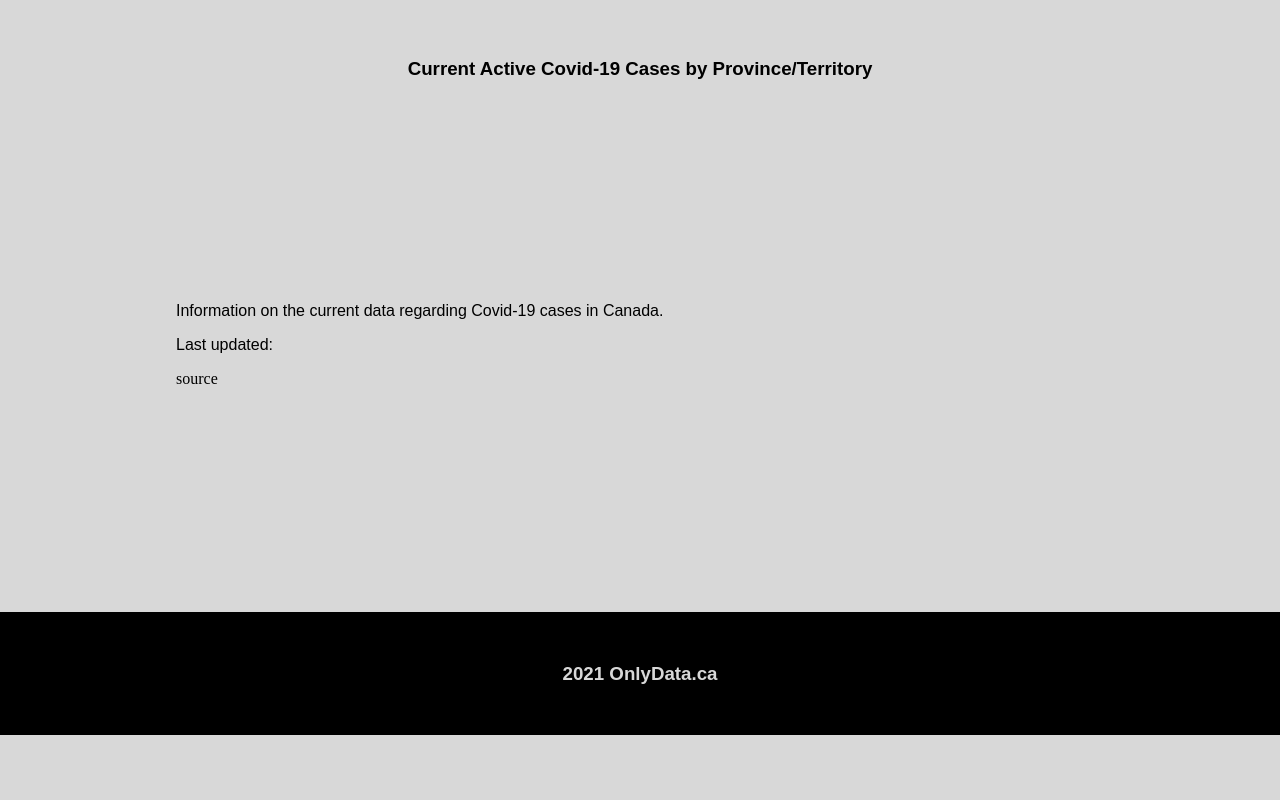
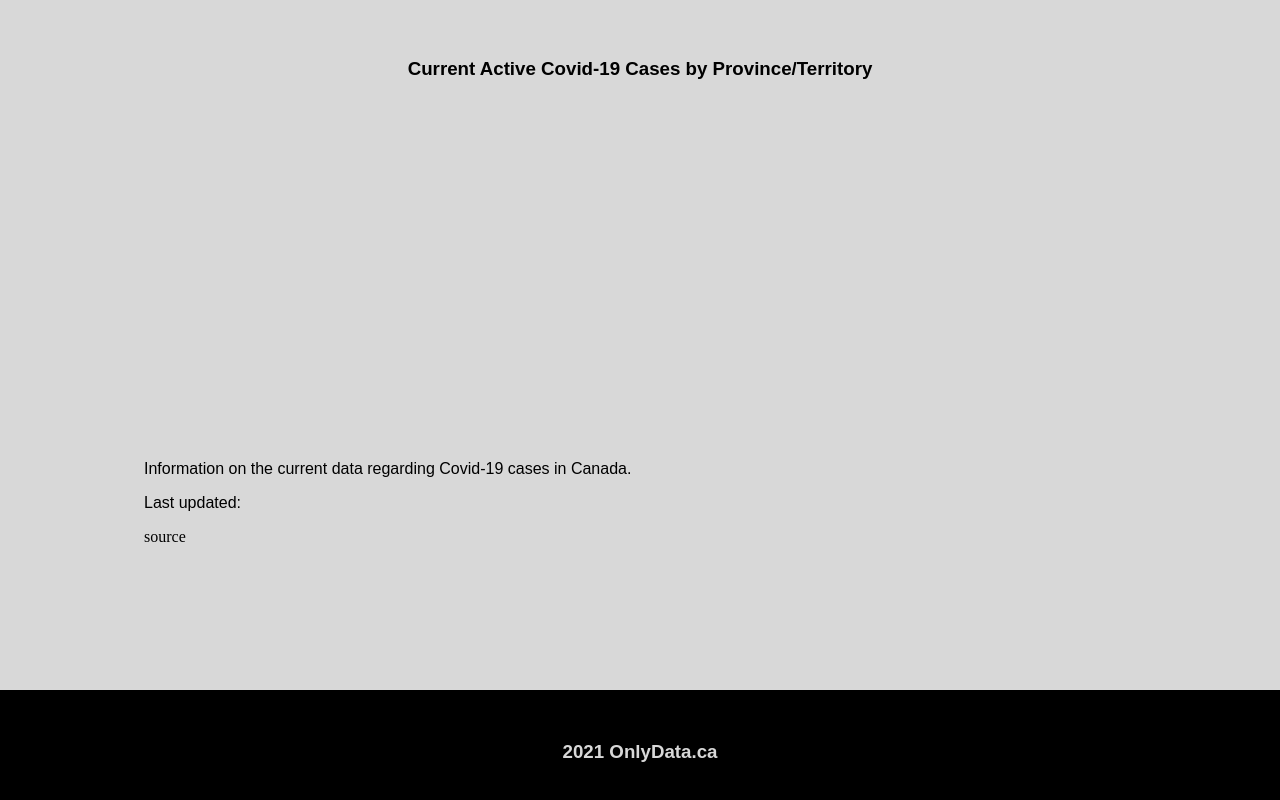
Before and after one commit to kim2552/onlydata, a React (Create React App) app: page /canada-covid-19-data in a window 1280 px wide. Shown: the part 1261-2061 px from the top of the page. Before the commit the page ends 1996 px from the top, so only its background shows below. Built offline with nearby package versions, Linux system fonts and the light colour scheme; no server answers.

Commit message:
moved description wrapper outside to end of page

```diff
--- a/src/components/posts/CanadaCovid19Data.js
+++ b/src/components/posts/CanadaCovid19Data.js
@@ -70,7 +70,8 @@ const CanadaCovid19Data = (props) => {
                     <h3>Current Active Covid-19 Cases by Province/Territory</h3>
                 </div>
                 <canvas id="province_active_current_data" ref={chartRef}></canvas>
-                <div className="description-wrapper">
+            </div>
+            <div className="description-wrapper">
                 <p>
                     {props.data.description}
                 </p>
@@ -78,7 +79,6 @@ const CanadaCovid19Data = (props) => {
                     Last updated: {props.data.last_updated}
                 </p>
                 <a href={props.data.source} rel="noreferrer" target="_blank">source</a>
-                </div>
             </div>
         </div>
     )
```
